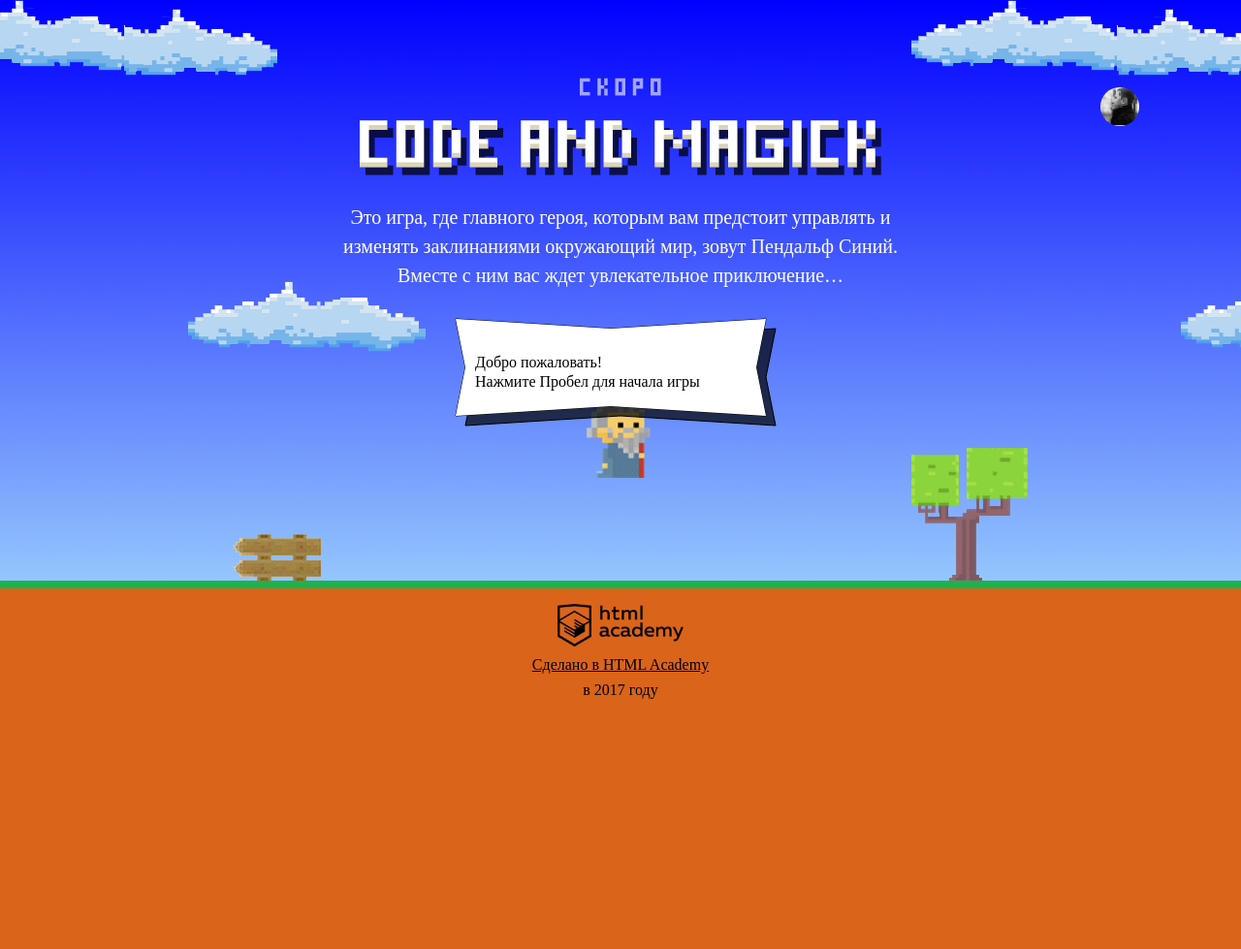
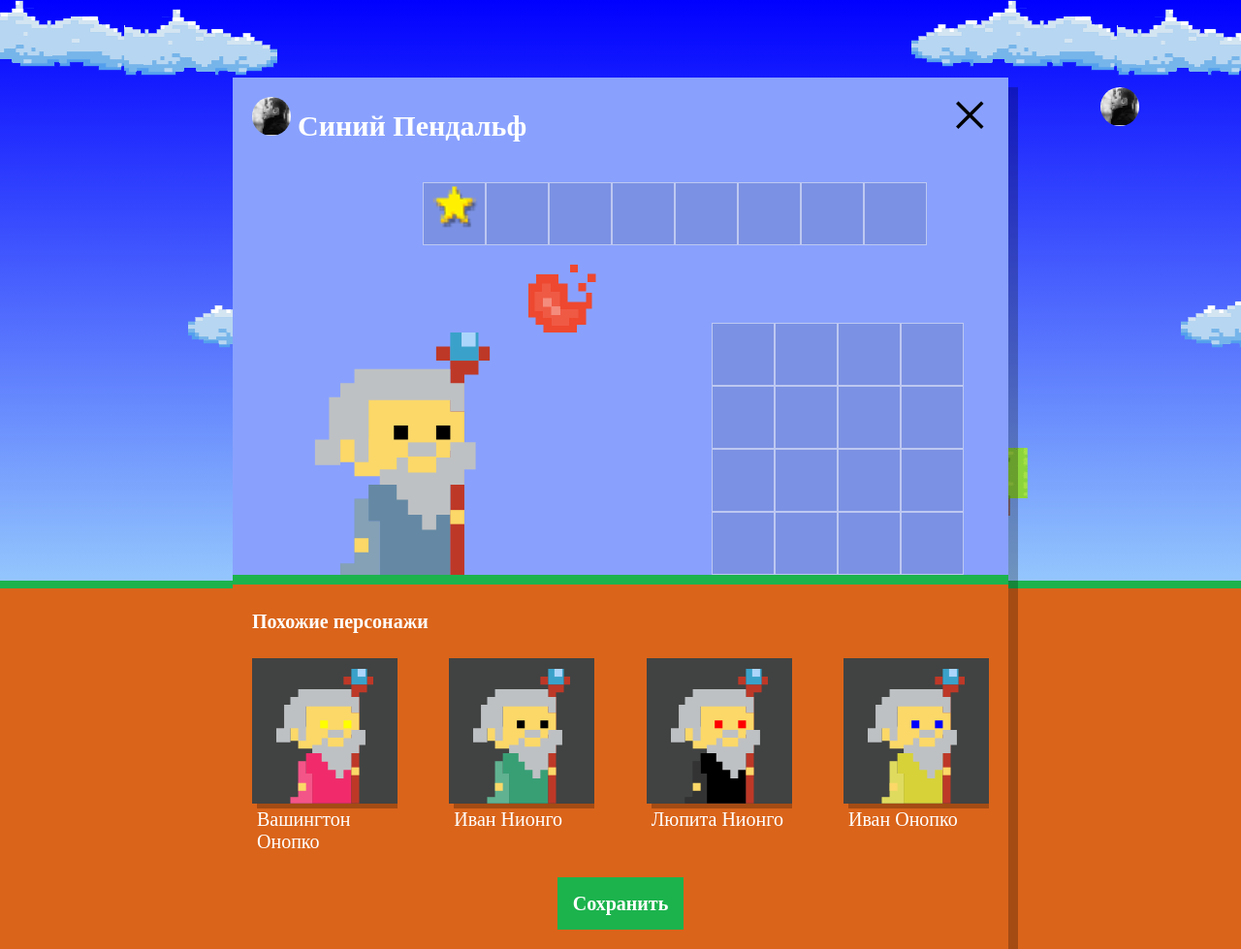
Before and after one commit to Demeward/1108475-code-and-magick-19, a website: page index.html in a window 1280 px wide. Shown: the whole page at 97% size. Before the commit the page ends 800 px from the top, so only its background shows below. Drawn offline with Linux system fonts and the light colour scheme; a web font is replaced by a local one.

Commit message:
Отображение похожих персонажей

```diff
--- a/index.html
+++ b/index.html
@@ -199,6 +199,7 @@
   }
 </script>
 <script src="js/stat.js"></script>
+<script src="js/setup.js"></script>
 <script src="js/game.js"></script>
 
 </body>
--- /dev/null
+++ b/js/setup.js
@@ -0,0 +1,52 @@
+'use strict';
+
+var setup = document.querySelector('.setup');
+setup.classList.remove('hidden');
+
+
+var wizardNames = ['Иван', 'Хуан Себастьян', 'Мария', 'Кристоф', 'Виктор', 'Юлия', 'Люпита', 'Вашингтон'];
+var wizardSurnames = ['да Марья', 'Верон', 'Мирабелла', 'Вальц ', 'Онопко', 'Топольницкая', 'Нионго', 'Ирвинг'];
+
+var wizards = [
+  {
+    name: wizardNames[Math.floor(Math.random() * wizardNames.length)] + ' ' + wizardSurnames[Math.floor(Math.random() * wizardSurnames.length)],
+    coatColor: 'rgb(241, 43, 107)',
+    eyesColor: 'yellow'
+  },
+  {
+    name: wizardNames[Math.floor(Math.random() * wizardNames.length)] + ' ' + wizardSurnames[Math.floor(Math.random() * wizardSurnames.length)],
+    coatColor: 'rgb(56, 159, 117)',
+    eyesColor: 'black'
+  },
+  {
+    name: wizardNames[Math.floor(Math.random() * wizardNames.length)] + ' ' + wizardSurnames[Math.floor(Math.random() * wizardSurnames.length)],
+    coatColor: 'rgb(0, 0, 0)',
+    eyesColor: 'red'
+  },
+  {
+    name: wizardNames[Math.floor(Math.random() * wizardNames.length)] + ' ' + wizardSurnames[Math.floor(Math.random() * wizardSurnames.length)],
+    coatColor: 'rgb(215, 210, 55)',
+    eyesColor: 'blue'
+  }
+];
+
+var similarList = document.querySelector('.setup-similar-list');
+var similarWizardTemplate = document.getElementById('similar-wizard-template').content.querySelector('.setup-similar-item');
+
+var renderWizard = function (wizard) {
+  var wizardElement = similarWizardTemplate.cloneNode(true);
+
+  wizardElement.querySelector('.setup-similar-label').textContent = wizard.name;
+  wizardElement.querySelector('.wizard-coat').style.fill = wizard.coatColor;
+  wizardElement.querySelector('.wizard-eyes').style.fill = wizard.eyesColor;
+
+  return wizardElement;
+};
+
+var fragment = document.createDocumentFragment();
+wizards.forEach(function (wizard) {
+  fragment.appendChild(renderWizard(wizard));
+});
+similarList.appendChild(fragment);
+
+setup.querySelector('.setup-similar').classList.remove('hidden');
```
